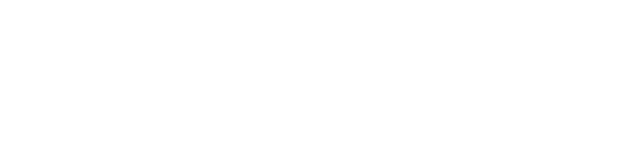
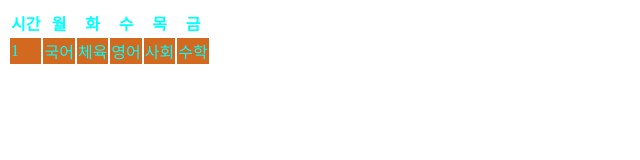
Before and after one commit to kia0919/html_basic-2024.03.06-, a plain HTML site: page pratice/예시.html in a window 1280 px wide. Shown: the whole page, without its empty margins (0-640 px from the left). Drawn offline with Linux system fonts and the light colour scheme.

Commit message:
2024.03.13

```diff
--- a/pratice/예시.html
+++ b/pratice/예시.html
@@ -4,8 +4,33 @@
     <meta charset="UTF-8">
     <meta name="viewport" content="width=device-width, initial-scale=1.0">
     <title>Document</title>
+    <style>
+        td{
+            background-color:chocolate;
+        }
+        tbody {
+            color:aqua;
+        }
+    </style>
 </head>
 <body>
-
+    <table>
+        <tr>
+            <th>시간</th>
+            <th>월</th>
+            <th>화</th>
+            <th>수</th>
+            <th>목</th>
+            <th>금</th>
+        </tr>
+        <tr>
+            <td>1</td>
+            <td>국어</td>
+            <td>체육</td>
+            <td>영어</td>
+            <td>사회</td>
+            <td>수학</td>
+        </tr>
+    </table>
 </body>
 </html>
```
Also changed, not shown: html/4_list_elenents.html (+1 -1 lines).
